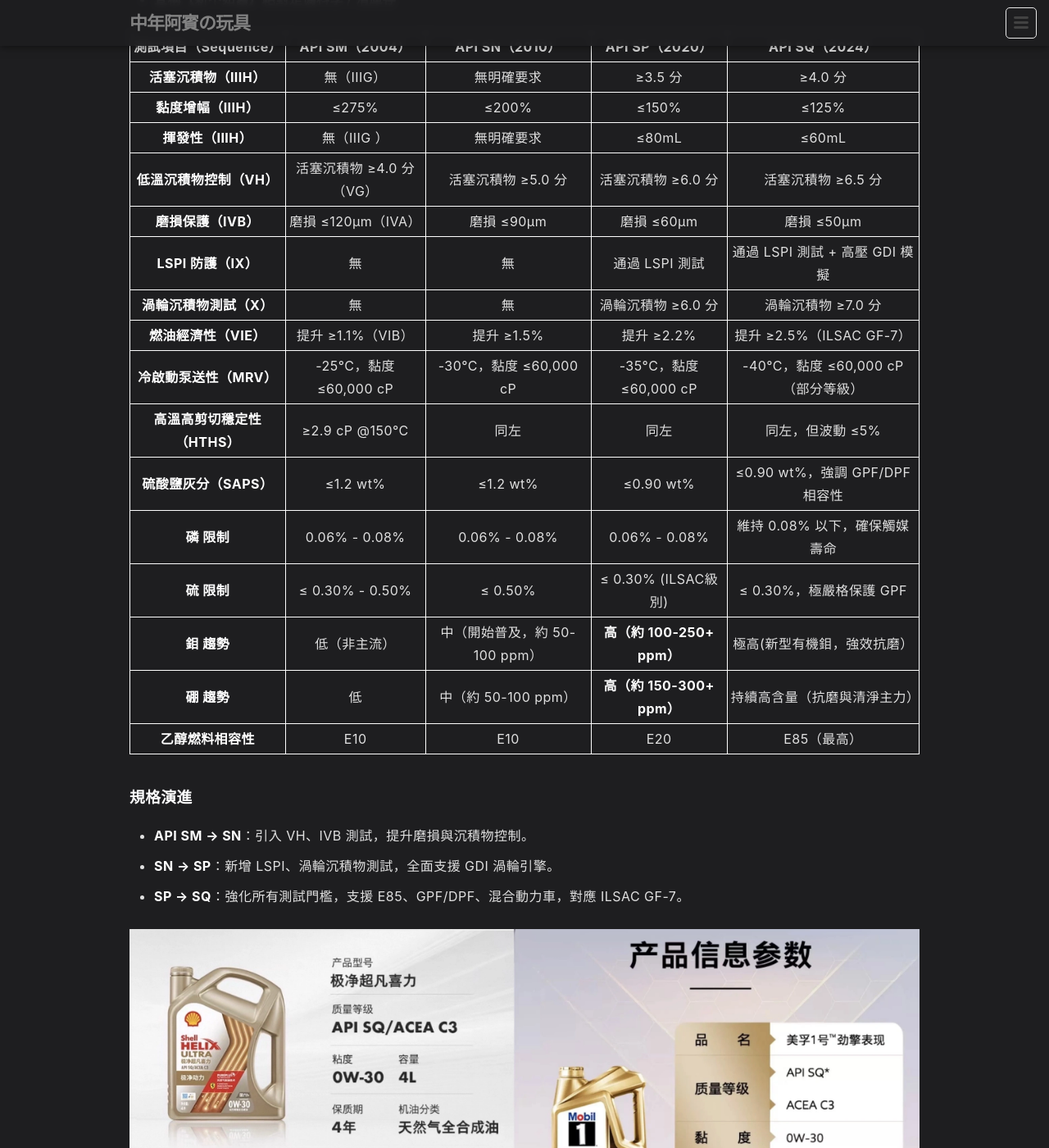
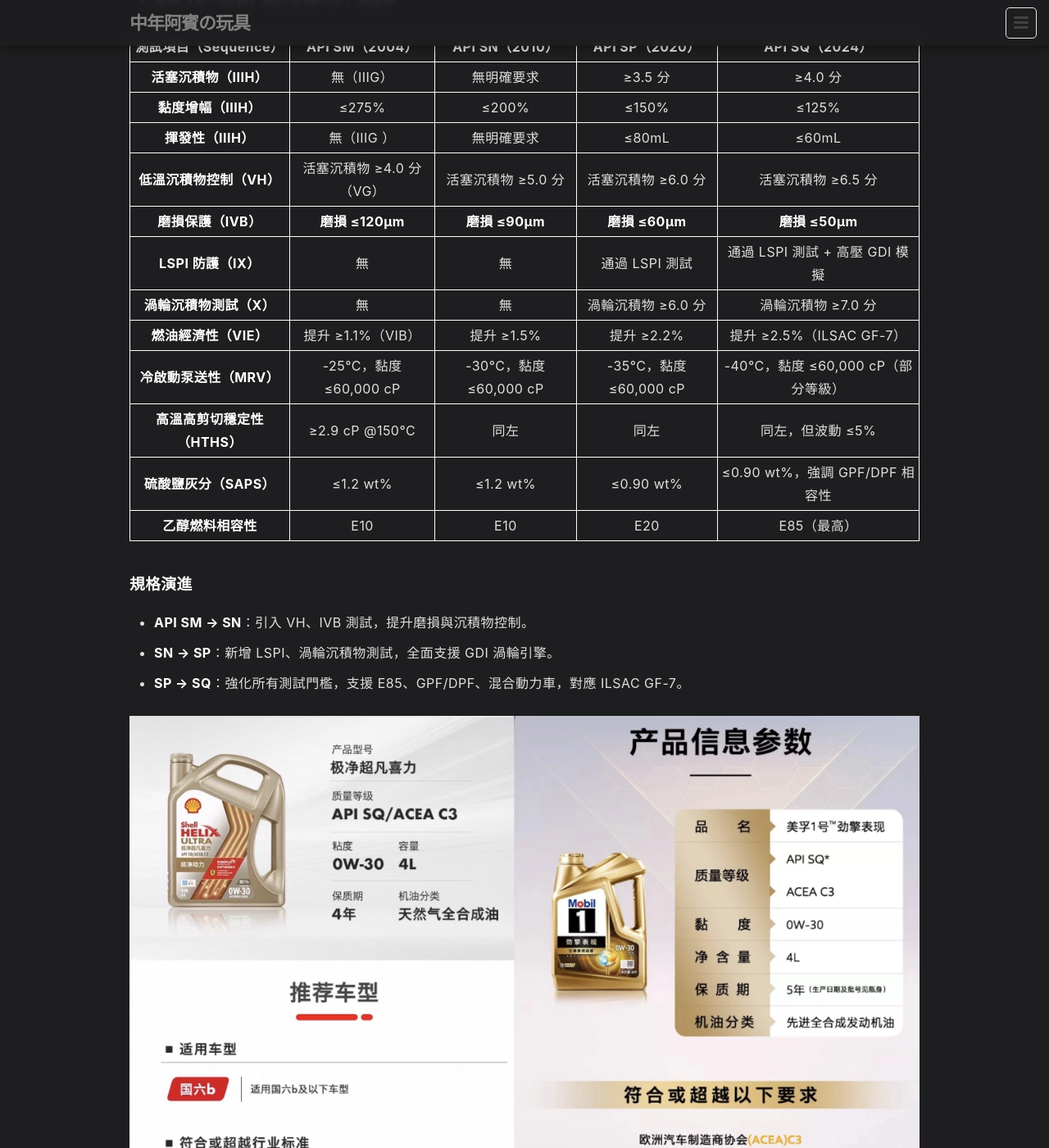
Before and after one commit to 1stbenz/1stbenz.github.io, a Jekyll site: the page built from _posts/zh/2025-10-05-api-compare.md, in a window 1280 px wide and 1400 px high, scrolled down 1227 px. Shown: the whole window at 82% size. Built offline with Jekyll 4.4.1, drawn with Linux system fonts in a browser that asks for light colours.

Commit message:
Update 2025-10-05-api-compare.md

```diff
--- a/_posts/zh/2025-10-05-api-compare.md
+++ b/_posts/zh/2025-10-05-api-compare.md
@@ -50,17 +50,13 @@
 | **黏度增幅（IIIH）** | ≤275% | ≤200% | ≤150%| ≤125% |
 | **揮發性（IIIH）** | 無（IIIG ） | 無明確要求|≤80mL | ≤60mL |
 | **低溫沉積物控制（VH）** | 活塞沉積物 ≥4.0 分（VG） | 活塞沉積物 ≥5.0 分 | 活塞沉積物 ≥6.0 分 | 活塞沉積物 ≥6.5 分 |
-| **磨損保護（IVB）** | 磨損 ≤120μm（IVA） | 磨損 ≤90μm | 磨損 ≤60μm | 磨損 ≤50μm |
+| **磨損保護（IVB）** | **磨損 ≤120μm** | **磨損 ≤90μm** | **磨損 ≤60μm** | **磨損 ≤50μm** |
 | **LSPI 防護（IX）** | 無 | 無 | 通過 LSPI 測試 | 通過 LSPI 測試 + 高壓 GDI 模擬 |
 | **渦輪沉積物測試（X）** | 無 | 無 | 渦輪沉積物 ≥6.0 分 | 渦輪沉積物 ≥7.0 分 |
 | **燃油經濟性（VIE）** | 提升 ≥1.1%（VIB） | 提升 ≥1.5% | 提升 ≥2.2% | 提升 ≥2.5%（ILSAC GF-7） |
 | **冷啟動泵送性（MRV）** | -25°C，黏度 ≤60,000 cP | -30°C，黏度 ≤60,000 cP | -35°C，黏度 ≤60,000 cP | -40°C，黏度 ≤60,000 cP（部分等級） |
 | **高溫高剪切穩定性（HTHS）** | ≥2.9 cP @150°C | 同左 | 同左 | 同左，但波動 ≤5% |
 | **硫酸鹽灰分（SAPS）** | ≤1.2 wt% | ≤1.2 wt% | ≤0.90 wt% | ≤0.90 wt%，強調 GPF/DPF 相容性 |
-| **磷 限制** | 0.06% - 0.08% | 0.06% - 0.08% | 0.06% - 0.08% | 維持 0.08% 以下，確保觸媒壽命 |
-| **硫 限制** | ≤ 0.30% - 0.50% | ≤ 0.50% | ≤ 0.30% (ILSAC級別) | ≤ 0.30%，極嚴格保護 GPF |
-| **鉬 趨勢** | 低（非主流） | 中（開始普及，約 50-100 ppm） | **高（約 100-250+ ppm）** | 極高(新型有機鉬，強效抗磨） |
-| **硼 趨勢** | 低 | 中（約 50-100 ppm） | **高（約 150-300+ ppm）** | 持續高含量（抗磨與清淨主力） |
 | **乙醇燃料相容性** | E10 | E10 | E20 | E85（最高） |
 
 
```
